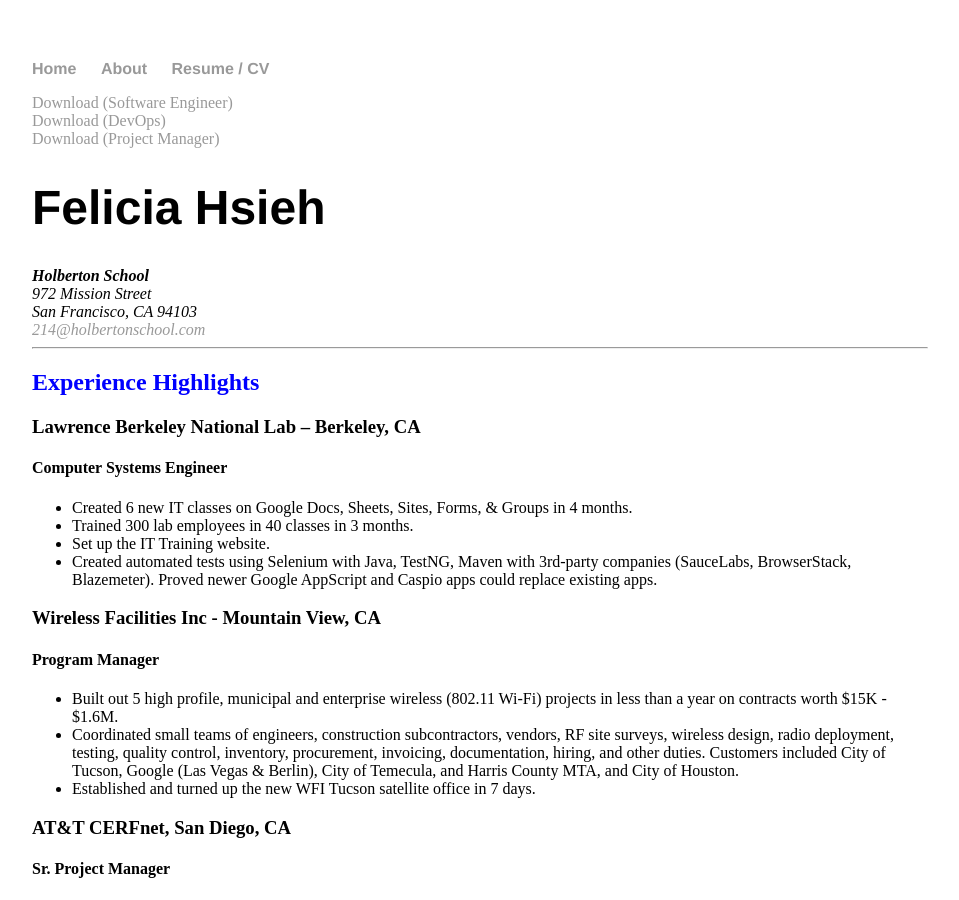
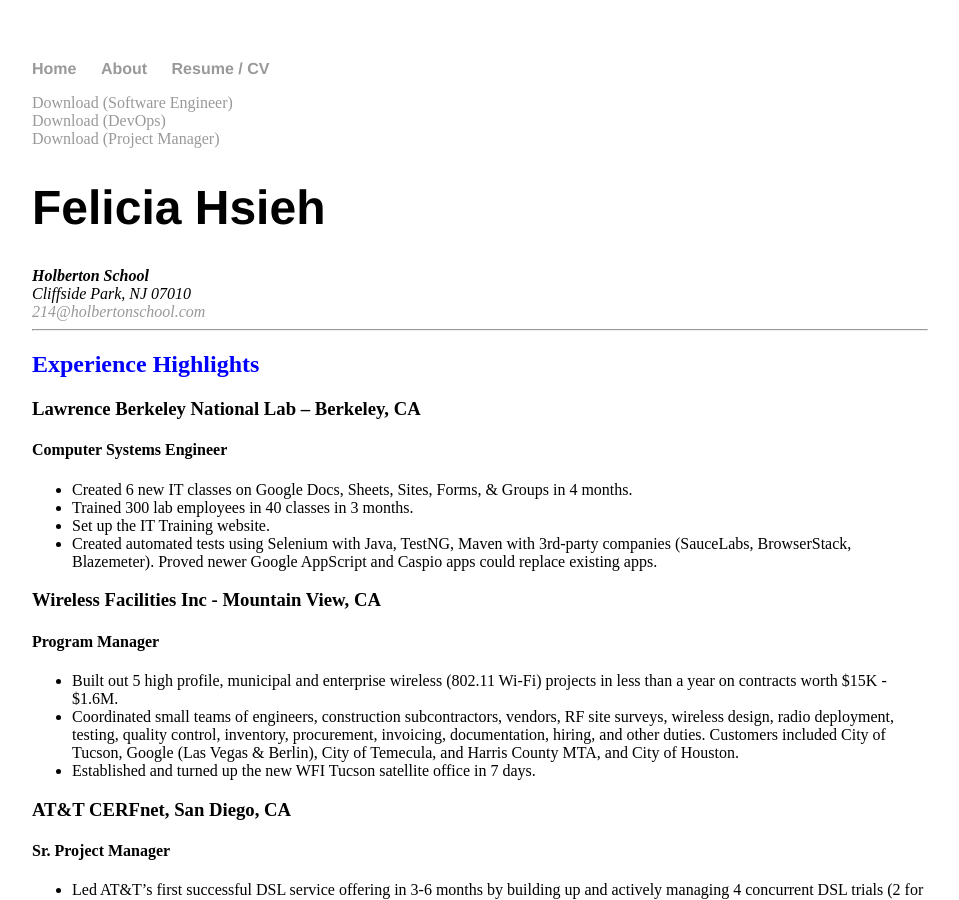
Before and after one commit to feliciahsieh/feliciahsieh.github.io, a Jekyll site: the page built from cv/index.html, in a window 1280 px wide and 900 px high. Shown: the whole window, without its empty margins (160-1119 px from the left). Built offline with Jekyll 4.4.1, drawn with Linux system fonts in a browser that asks for light colours.

Commit message:
Change addy

```diff
--- a/cv/index.html
+++ b/cv/index.html
@@ -13,8 +13,7 @@
 	<h1>Felicia Hsieh</h1>
 	<address>
 		<strong>Holberton School</strong><br>
-		972 Mission Street<br>
-		San Francisco, CA 94103<br>
+		Cliffside Park, NJ 07010<br>
 		<a href="mailto:
 &#050;&#049;&#052;&#064;&#104;&#111;&#108;&#098;&#101;&#114;&#116;&#111;&#110;&#115;&#099;&#104;&#111;&#111;&#108;&#046;&#099;&#111;&#109;">&#050;&#049;&#052;&#064;&#104;&#111;&#108;&#098;&#101;&#114;&#116;&#111;&#110;&#115;&#099;&#104;&#111;&#111;&#108;&#046;&#099;&#111;&#109;</a>
 
```
